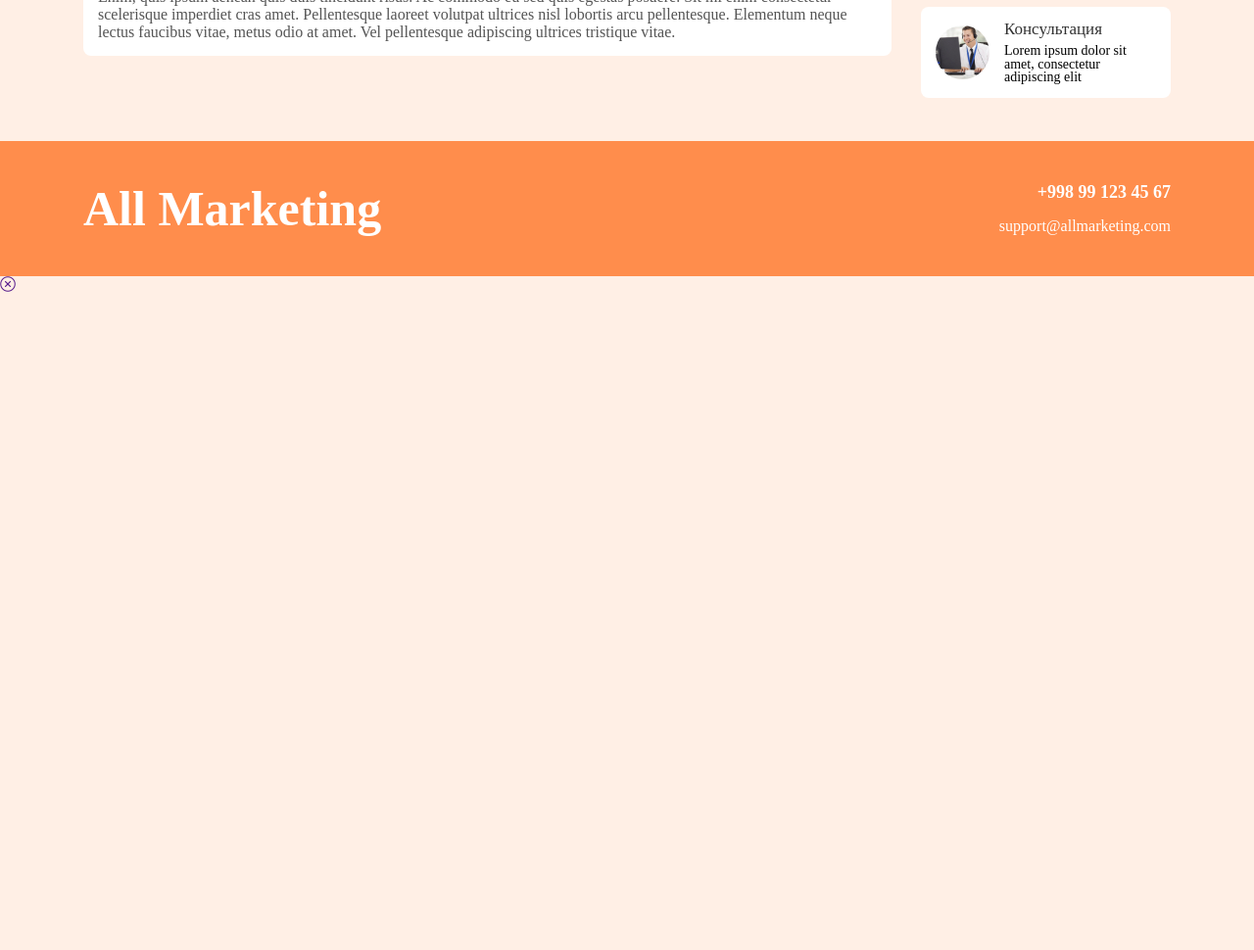
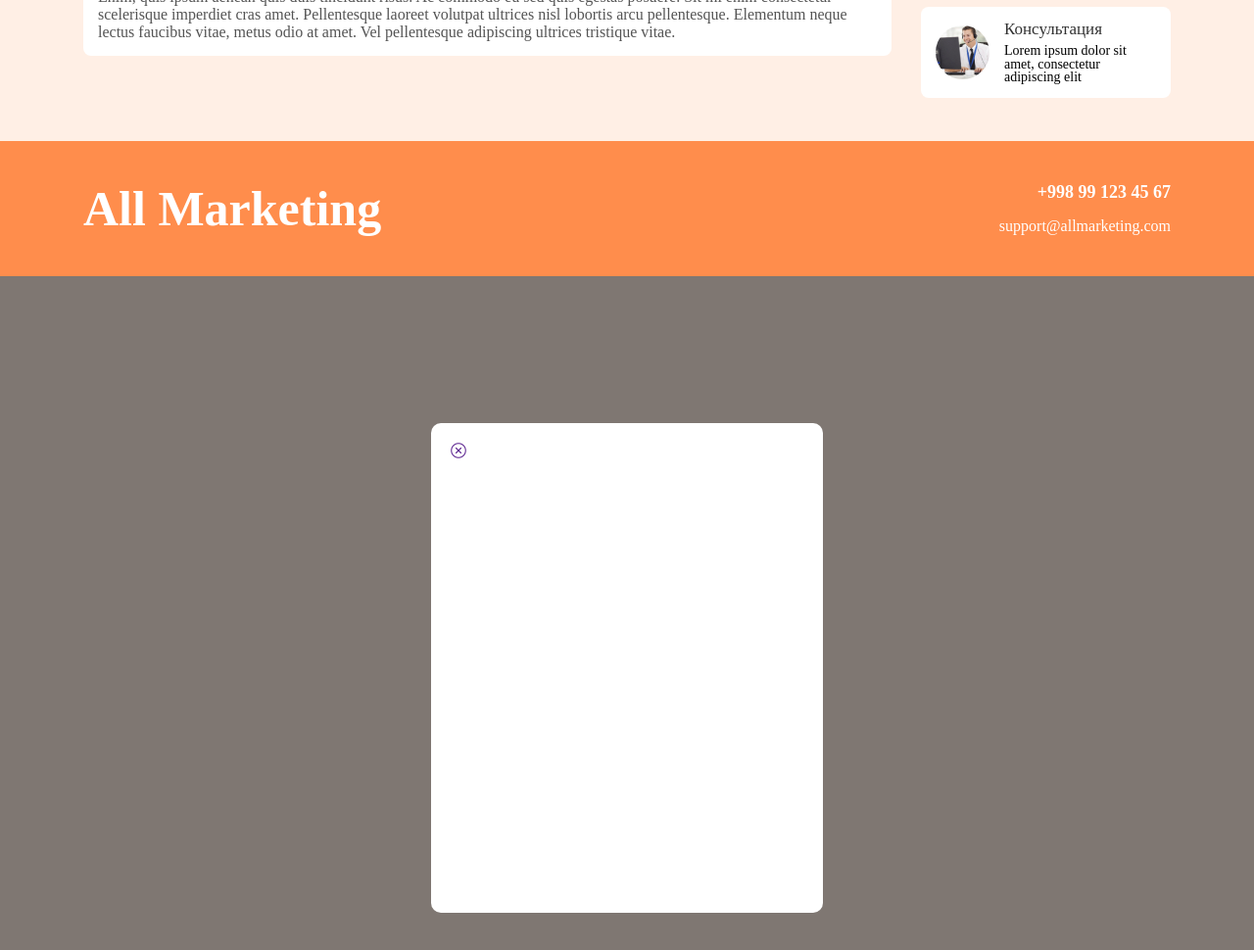
Before and after one commit to MuhammadYusuf2005/marketing, a plain HTML site: page index.html in a window 1280 px wide. Shown: the part 1306-2276 px from the top of the page at 98% size. Before the commit the page ends 1606 px from the top, so only its background shows below. Drawn offline with Linux system fonts and the light colour scheme; a web font is replaced by a local one.

Commit message:
Добавили стили

```diff
--- a/css/style.css
+++ b/css/style.css
@@ -326,3 +326,21 @@ ul {
 .footer__mail {
     color: #fff;
 }
+
+.window {
+    background: rgba(0, 0, 0, 0.5);
+    width: 100%;
+    height: 100vh;
+    display: flex;
+    justify-content: center;
+    align-items: center;
+}
+
+.window__form {
+    max-width: 400px;
+    height: 500px;
+    width: 100%;
+    background:#fff;
+    border-radius: 10px;
+    padding: 20px;
+}
```
